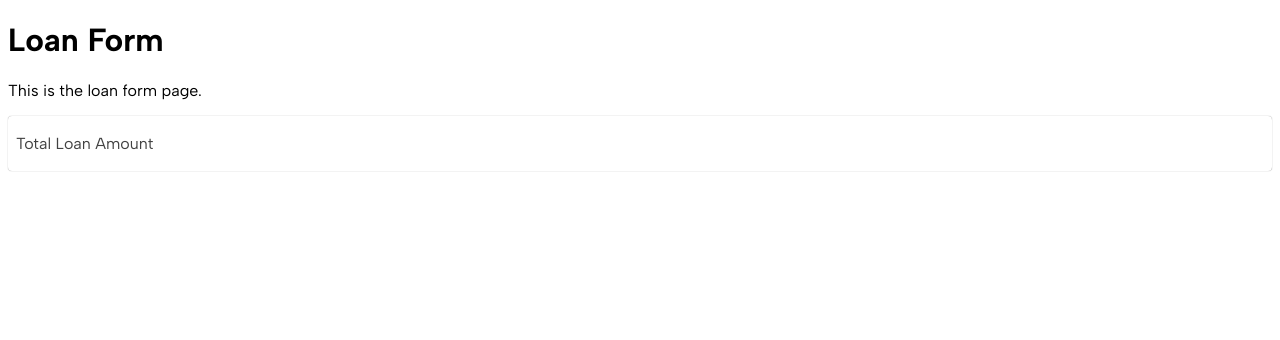
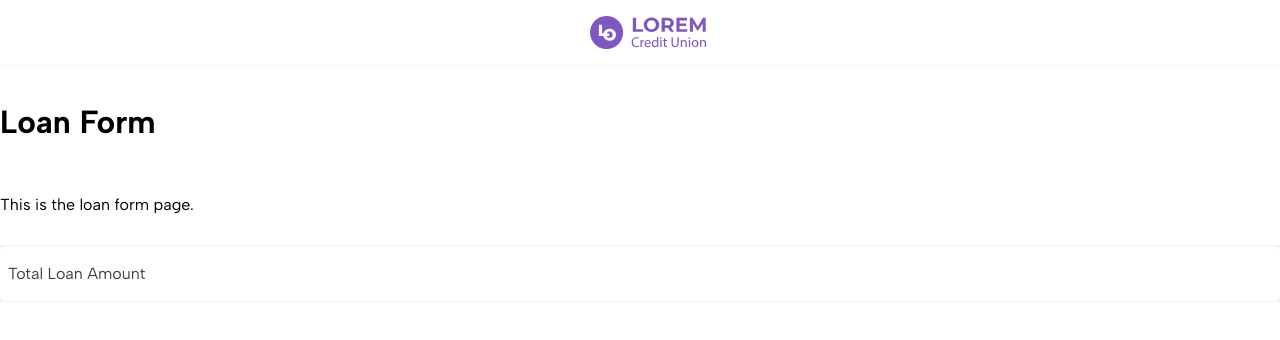
Before and after one commit to akiramorishita/clutch-exercise, a React (Vite) app: page / in a window 1280 px wide. Shown: the top 340 px of the page. Built offline with nearby package versions, Linux system fonts and the light colour scheme.

Commit message:
Create header component

```diff
--- /dev/null
+++ b/src/components/Header/Header.css
@@ -0,0 +1,12 @@
+.clutch-header {
+    width: 100%;
+    border-bottom: 1px solid var(--color-gray-0);
+    padding: 16px 8px;
+    justify-content: center;
+    align-items: center;
+    display: flex;
+}
+
+.clutch-header__image {
+    height: 33px;
+}
--- /dev/null
+++ b/src/components/Header/Header.tsx
@@ -0,0 +1,13 @@
+import 'react';
+import './Header.css';
+import LoremCreditUnion from '../../assets/LoremCreditUnion.svg';
+
+function Header() {
+  return (
+    <header className="clutch-header">
+      <img alt="Lorem Credit Union Logo" className="clutch-header__image" src={LoremCreditUnion} />
+    </header>
+  );
+}
+
+export default Header;
--- a/src/index.css
+++ b/src/index.css
@@ -35,6 +35,7 @@ select {
   font-family: 'Albert Sans';
   font-weight: 400;
   font-size: 16px;
+  margin: 0px;
 }
 
 button,
--- a/src/pages/LoanForm.tsx
+++ b/src/pages/LoanForm.tsx
@@ -1,8 +1,10 @@
 import Input from '../components/Input/Input';
+import Header from '../components/Header/Header';
 
 export const LoanForm = () => {
   return (
-    <div>
+    <div style={{ display: 'flex', flexDirection: 'column', gap: 16 }}>
+      <Header />
       <h1 className="text-gray-500">Loan Form</h1>
       <p>This is the loan form page.</p>
       <Input id="totalLoanAmount" placeholder="Total Loan Amount" />
```
